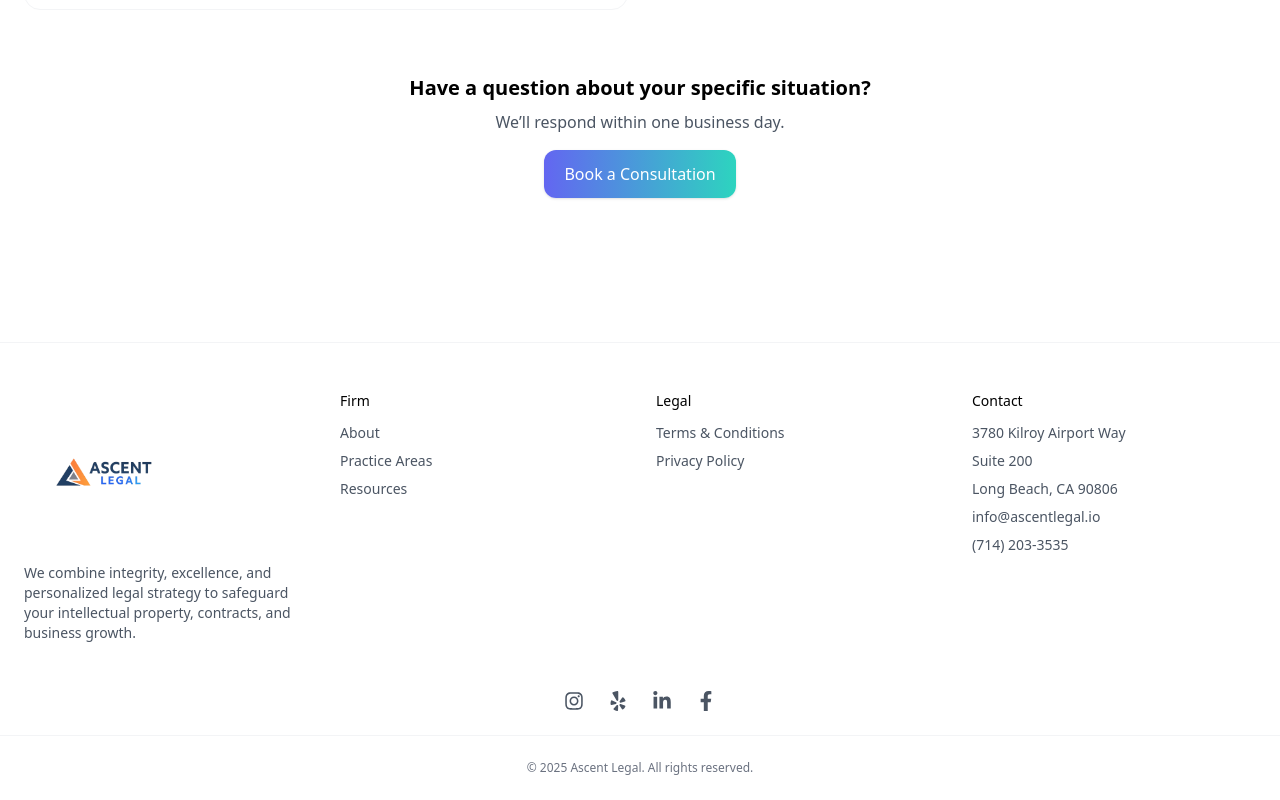
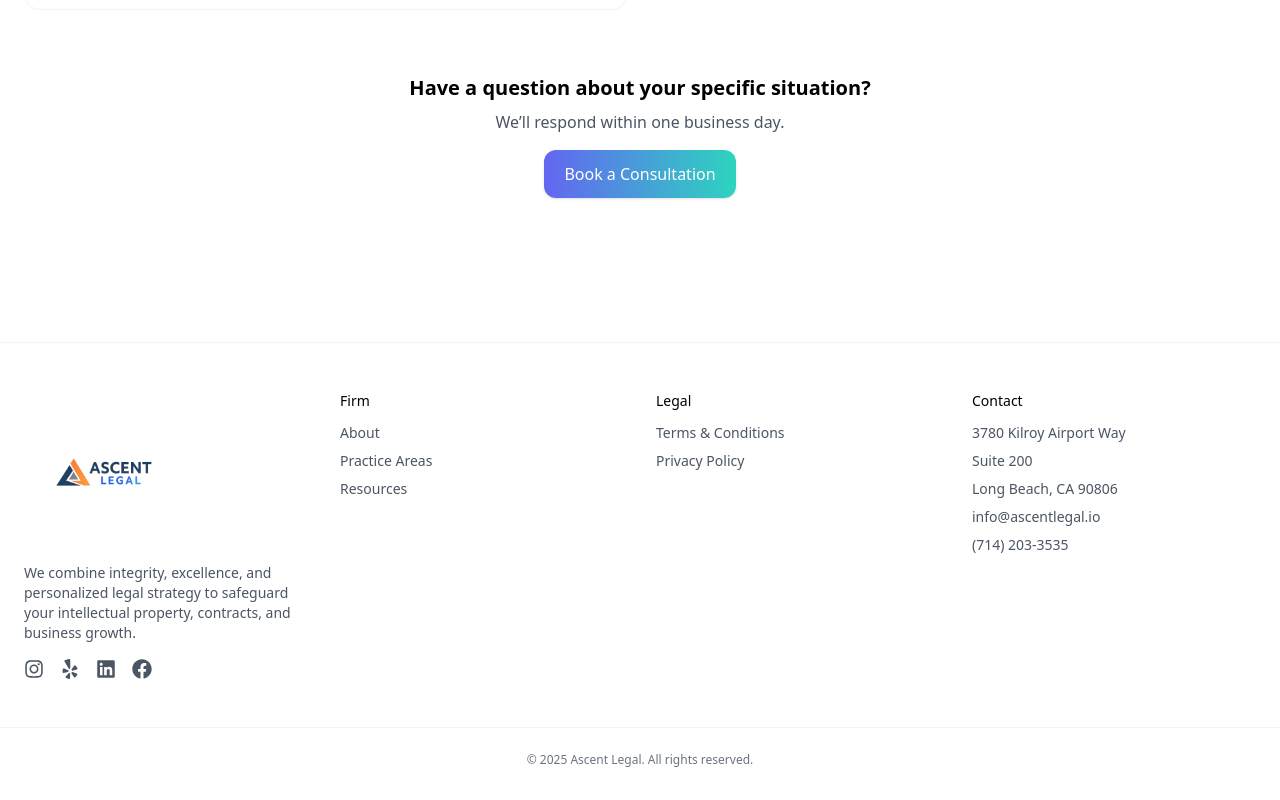
Before and after one commit to ajdreams17/Ascentlegal, a Next.js app: page /resources in a window 1280 px wide. Shown: the part 1646-2446 px from the top of the page. Built offline with nearby package versions, Linux system fonts and the light colour scheme; no server answers.

Commit message:
Add react-icons dependency and update Footer

```diff
--- a/components/Footer.jsx
+++ b/components/Footer.jsx
@@ -1,15 +1,14 @@
 import Link from "next/link";
 import Image from "next/image";
-import { FaInstagram, FaYelp, FaLinkedinIn, FaFacebookF } from "react-icons/fa";
+import { FaInstagram, FaYelp, FaLinkedin, FaFacebook } from "react-icons/fa";
 
 export default function Footer() {
   return (
     <footer className="border-t border-gray-100 mt-20">
       <div className="mx-auto max-w-7xl px-6 py-12 grid sm:grid-cols-2 md:grid-cols-4 gap-8 text-sm">
-        {/* LOGO + Description */}
         <div>
+          {/* LOGO */}
           <Link href="/" className="flex items-center gap-2">
-            {/* adjust logo dimensions as needed */}
             <Image
               src="/ascent-legal-logo.png"
               alt="Ascent Legal Logo"
@@ -19,12 +18,47 @@ export default function Footer() {
             />
           </Link>
           <p className="mt-3 text-gray-600">
-            We combine integrity, excellence, and personalized legal strategy to safeguard your intellectual property,
-            contracts, and business growth.
+            We combine integrity, excellence, and personalized legal strategy to safeguard your
+            intellectual property, contracts, and business growth.
           </p>
+
+          {/* SOCIAL ICONS */}
+          <div className="flex gap-4 mt-4 text-xl text-gray-600">
+            <a
+              href="https://www.instagram.com/"
+              target="_blank"
+              rel="noopener noreferrer"
+              className="hover:text-indigo-600"
+            >
+              <FaInstagram />
+            </a>
+            <a
+              href="https://www.yelp.com/"
+              target="_blank"
+              rel="noopener noreferrer"
+              className="hover:text-indigo-600"
+            >
+              <FaYelp />
+            </a>
+            <a
+              href="https://www.linkedin.com/"
+              target="_blank"
+              rel="noopener noreferrer"
+              className="hover:text-indigo-600"
+            >
+              <FaLinkedin />
+            </a>
+            <a
+              href="https://www.facebook.com/"
+              target="_blank"
+              rel="noopener noreferrer"
+              className="hover:text-indigo-600"
+            >
+              <FaFacebook />
+            </a>
+          </div>
         </div>
 
-        {/* Firm Section */}
         <div>
           <h4 className="font-medium">Firm</h4>
           <ul className="mt-3 space-y-2 text-gray-600">
@@ -34,7 +68,6 @@ export default function Footer() {
           </ul>
         </div>
 
-        {/* Legal Section */}
         <div>
           <h4 className="font-medium">Legal</h4>
           <ul className="mt-3 space-y-2 text-gray-600">
@@ -43,7 +76,6 @@ export default function Footer() {
           </ul>
         </div>
 
-        {/* Contact Section */}
         <div>
           <h4 className="font-medium">Contact</h4>
           <ul className="mt-3 space-y-2 text-gray-600">
@@ -55,48 +87,6 @@ export default function Footer() {
           </ul>
         </div>
       </div>
-
-      {/* Social Icons Row */}
-      <div className="flex justify-center gap-6 text-gray-600 pb-6">
-        <a
-          href="https://instagram.com/yourhandle"
-          target="_blank"
-          rel="noopener noreferrer"
-          aria-label="Instagram"
-          className="hover:text-indigo-600"
-        >
-          <FaInstagram size={20} />
-        </a>
-        <a
-          href="https://yelp.com/biz/yourbusiness"
-          target="_blank"
-          rel="noopener noreferrer"
-          aria-label="Yelp"
-          className="hover:text-indigo-600"
-        >
-          <FaYelp size={20} />
-        </a>
-        <a
-          href="https://linkedin.com/company/yourcompany"
-          target="_blank"
-          rel="noopener noreferrer"
-          aria-label="LinkedIn"
-          className="hover:text-indigo-600"
-        >
-          <FaLinkedinIn size={20} />
-        </a>
-        <a
-          href="https://facebook.com/yourpage"
-          target="_blank"
-          rel="noopener noreferrer"
-          aria-label="Facebook"
-          className="hover:text-indigo-600"
-        >
-          <FaFacebookF size={20} />
-        </a>
-      </div>
-
-      {/* Copyright */}
       <div className="border-t border-gray-100 py-6 text-center text-xs text-gray-500">
         © {new Date().getFullYear()} Ascent Legal. All rights reserved.
       </div>
--- a/package.json
+++ b/package.json
@@ -10,9 +10,10 @@
   "dependencies": {
     "framer-motion": "^11.0.0",
     "lucide-react": "^0.364.0",
-    "next": "14.1.0",
+    "next": "^14.2.32",
     "react": "18.2.0",
-    "react-dom": "18.2.0"
+    "react-dom": "18.2.0",
+    "react-icons": "^5.5.0"
   },
   "devDependencies": {
     "@tailwindcss/typography": "^0.5.16",
```
Also changed, not shown: 1 other file (tests, documents, lock files or other folders).
